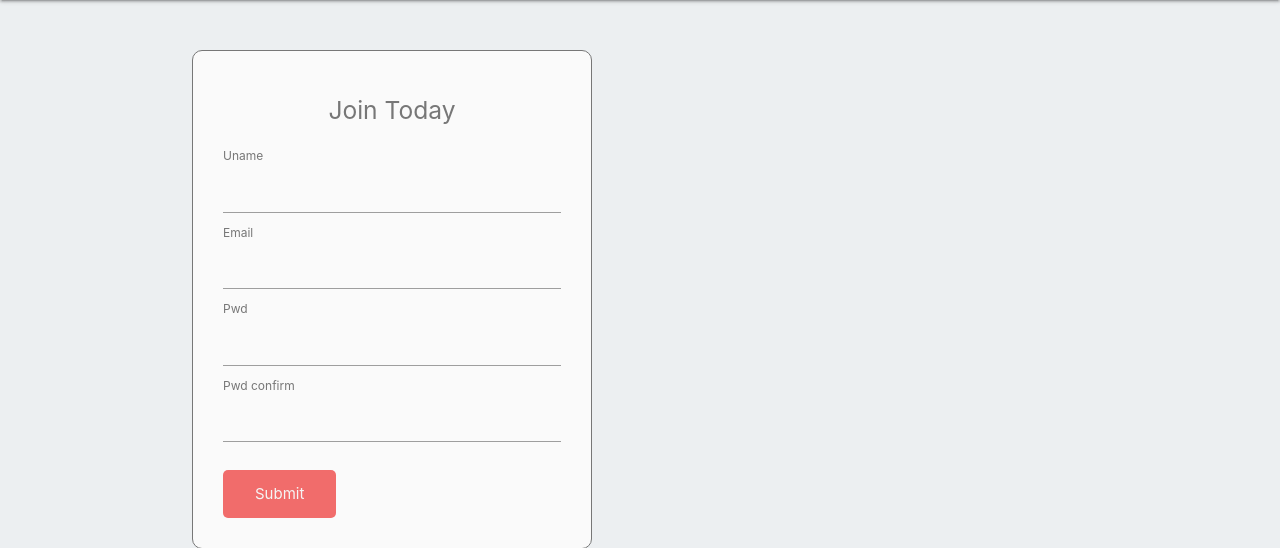
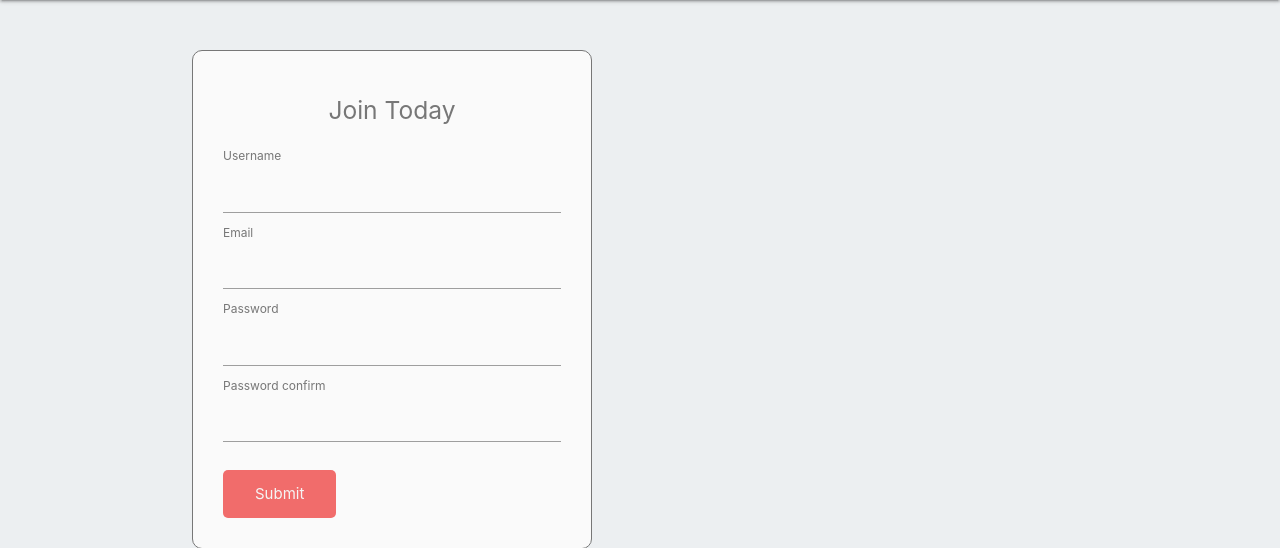
Before and after one commit to KDugg84/CI-Flask-Messenger-MS3-CA, a Flask app: template flaskmessenger/templates/register.html in a window 1280 px wide. Shown: the part 64-612 px from the top of the page. Run offline with Flask 2, Linux system fonts and the light colour scheme; the template is opened without the code that fills it, so the values that code supplies are empty, except form fields; form fields are guessed from the names that the template uses.

Commit message:
Change form attributes to match forms.py file

```diff
--- a/flaskmessenger/templates/register.html
+++ b/flaskmessenger/templates/register.html
@@ -6,21 +6,21 @@
         <h5>Join Today</h5>
         <div>
             <!-- takes username info from the forms.py file -->
-            {{ form.uname.label(class="form-label") }}
+            {{ form.username.label(class="form-label") }}
 
             <!-- if statement to give validation feedback to user -->
-            {% if form.uname.errors %}
-            {{ form.uname(class="text-input") }}
+            {% if form.username.errors %}
+            {{ form.username(class="text-input") }}
 
             <!-- for loop to iterate through errors if validation is incorrect -->
             <div class="invalid">
-                {% for error in form.uname.errors %}
+                {% for error in form.username.errors %}
                 <span>{{ error }}</span>
                 {% endfor %}
             </div>
 
             {% else %}
-            {{ form.uname(class="text-input") }}
+            {{ form.username(class="text-input") }}
             {% endif %}
         </div>
 
@@ -46,41 +46,41 @@
 
         <div>
             <!-- takes password info from the forms.py file -->
-            {{ form.pwd.label(class="form-label") }}
+            {{ form.password.label(class="form-label") }}
 
             <!-- if statement to give validation feedback to user's password -->
-            {% if form.pwd.errors %}
-            {{ form.pwd(class="text-input") }}
+            {% if form.password.errors %}
+            {{ form.password(class="text-input") }}
 
             <!-- for loop to iterate through errors if password validation is incorrect -->
             <div class="invalid">
-                {% for error in form.pwd.errors %}
+                {% for error in form.password.errors %}
                 <span>{{ error }}</span>
                 {% endfor %}
             </div>
 
             {% else %}
-            {{ form.pwd(class="text-input") }}
+            {{ form.password(class="text-input") }}
             {% endif %}
         </div>
 
         <div>
             <!-- takes confirm_password info from the forms.py file -->
-            {{ form.pwd_confirm.label(class="form-label") }}
+            {{ form.password_confirm.label(class="form-label") }}
 
             <!-- if statement to confirm user's password -->
-            {% if form.pwd_confirm.errors %}
-            {{ form.pwd_confirm(class="text-input") }}
+            {% if form.password_confirm.errors %}
+            {{ form.password_confirm(class="text-input") }}
 
             <!-- for loop to iterate through errors if password_confirm validation is incorrect -->
             <div class="invalid">
-                {% for error in form.pwd_confirm.errors %}
+                {% for error in form.password_confirm.errors %}
                 <span>{{ error }}</span>
                 {% endfor %}
             </div>
 
             {% else %}
-            {{ form.pwd_confirm(class="text-input") }}
+            {{ form.password_confirm(class="text-input") }}
             {% endif %}
         </div>
 
```
